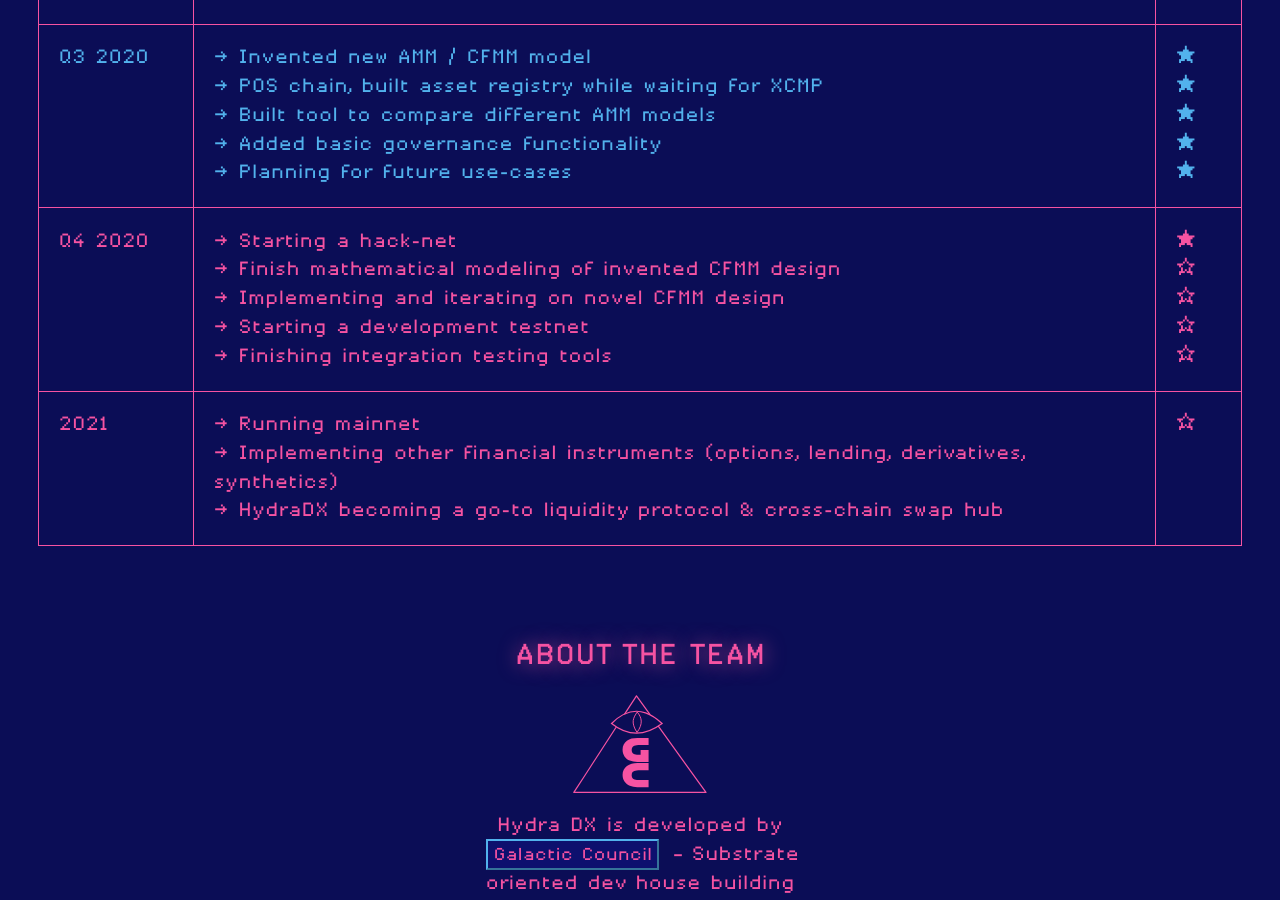
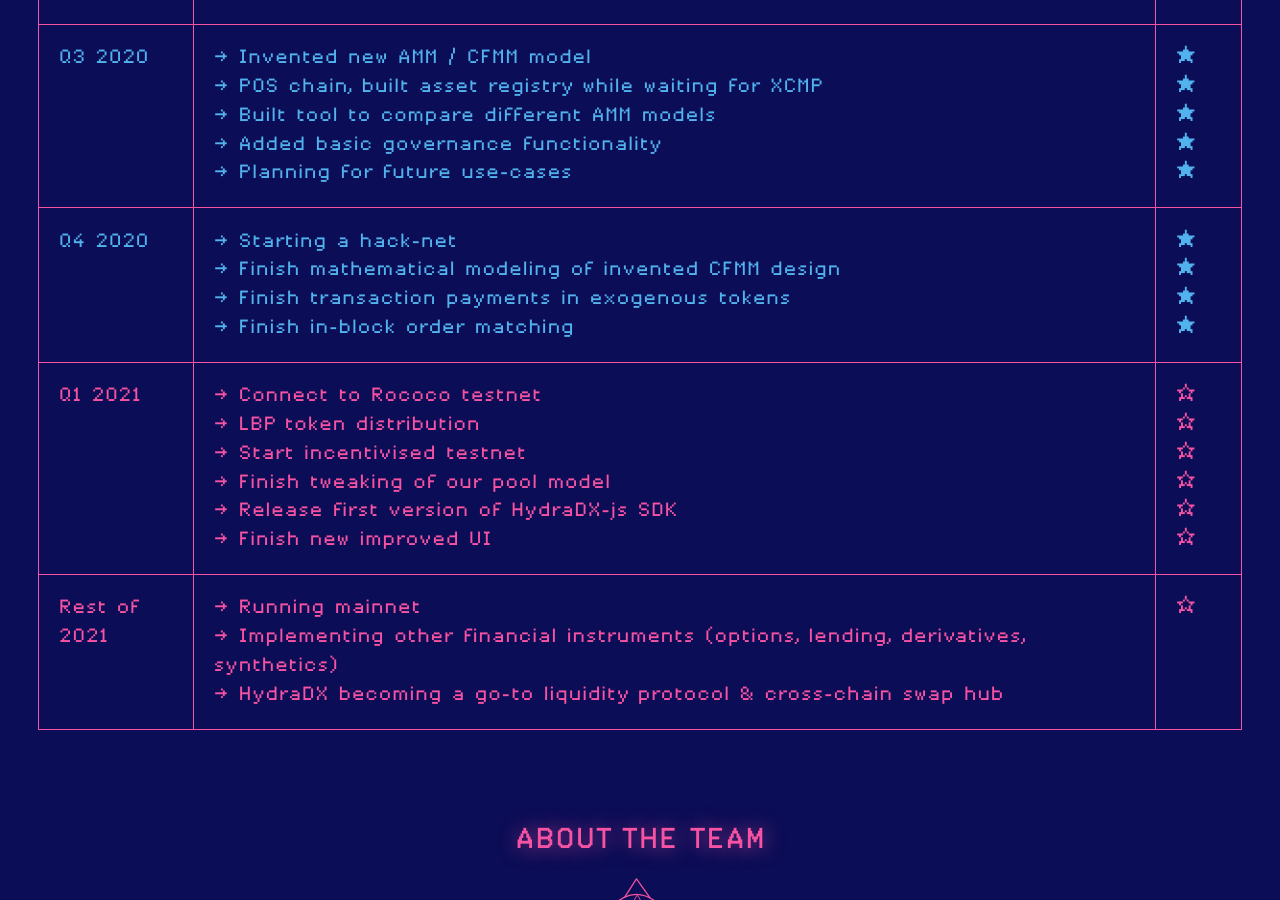
Before and after one commit to galacticcouncil/HydraDX-web-old, a Jekyll site: the page built from index.html, in a window 1280 px wide and 900 px high, scrolled down 3458 px. Built offline with Jekyll 4.4.1, drawn with Linux system fonts in a browser that asks for light colours.

Commit message:
update roadmap, add dep missing

```diff
--- a/Gemfile
+++ b/Gemfile
@@ -20,3 +20,6 @@ end
 
 # Performance-booster for watching directories on Windows
 gem "wdm", "~> 0.1.1", :platforms => [:mingw, :x64_mingw, :mswin]
+
+
+gem "webrick", "~> 1.7"
--- a/index.html
+++ b/index.html
@@ -123,17 +123,34 @@ layout: default
           ★<br />
         </div>
       </div>
-      <div class="row">
+      <div class="row done">
         <div class="when">Q4 2020</div>
         <div class="name">
           → Starting a hack-net <br />
           → Finish mathematical modeling of invented CFMM design<br />
-          → Implementing and iterating on novel CFMM design<br />
-          → Starting a development testnet <br />
-          → Finishing integration testing tools
+          → Finish transaction payments in exogenous tokens <br />
+          → Finish in-block order matching
         </div>
         <div class="complete">
           ★<br />
+          ★<br />
+          ★<br />
+          ★<br />
+        </div>
+      </div>
+      <div class="row">
+        <div class="when">Q1 2021</div>
+        <div class="name">
+          → Connect to Rococo testnet <br />
+          → LBP token distribution <br />
+          → Start incentivised testnet <br />
+          → Finish tweaking of our pool model<br />
+          → Release first version of HydraDX-js SDK <br />
+          → Finish new improved UI
+        </div>
+        <div class="complete">
+          ☆<br />
+          ☆<br />
           ☆<br />
           ☆<br />
           ☆<br />
@@ -141,7 +158,7 @@ layout: default
         </div>
       </div>
       <div class="row">
-        <div class="when">2021</div>
+        <div class="when">Rest of 2021</div>
         <div class="name">
           → Running mainnet<br />
           → Implementing other financial instruments (options, lending,
```
Also changed, not shown: Gemfile.lock.
